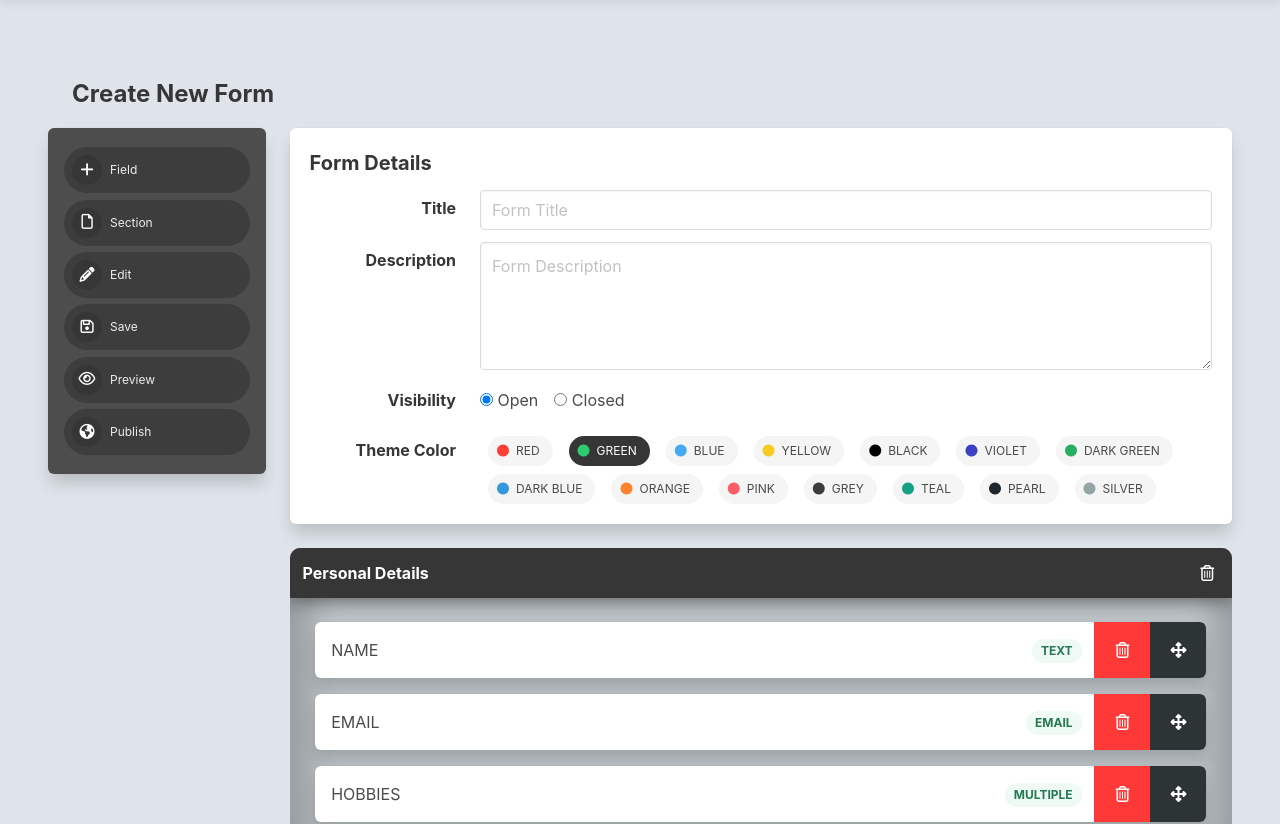
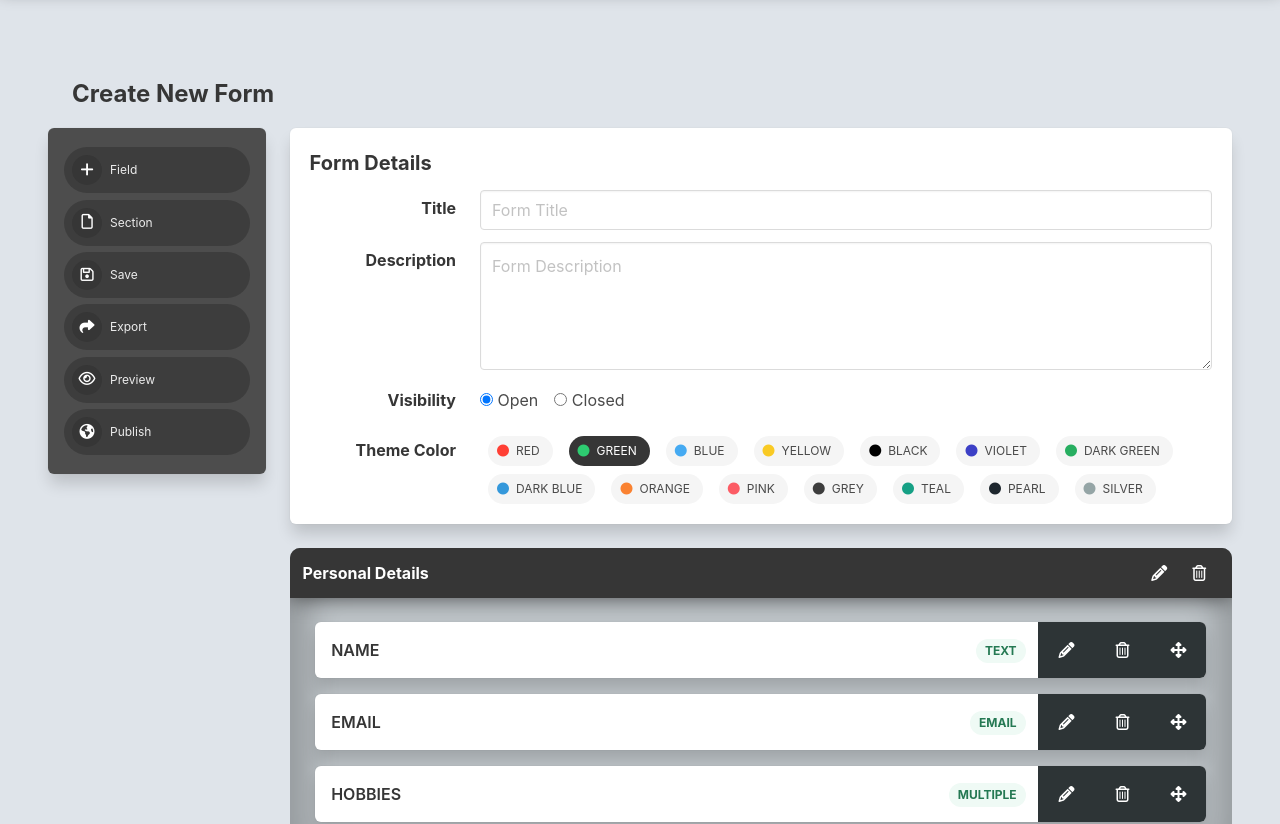
Before and after one commit to ujjawal-shrivastava/forms-dashboard, a React (Create React App) app: page /add in a window 1280 px wide. Shown: the top 824 px of the page. Built offline with nearby package versions, Linux system fonts and the light colour scheme.

Commit message:
Few Changes to UI and Add Delete Field

```diff
--- a/src/App.scss
+++ b/src/App.scss
@@ -57,6 +57,7 @@ body::-webkit-scrollbar-thumb {
   }
 
   .my-button:hover{
+    cursor: pointer;
     background-color: #808e9b;
     @media (max-width: 768px) {
       background-color:#3d3d3d;
@@ -139,13 +140,19 @@ body::-webkit-scrollbar-thumb {
     align-items: space-evenly;
   }
 
-
   .delete-control{
     display: flex;
     padding: 1rem;
     height: 100%;
+    background-color:  #2d3436; //#2d3436
+    align-self: stretch;
+    transition: ease 0.3s;
+
+  }
+  .delete-control:hover,.delete-control:active{
+    cursor: pointer;
     background-color: #ff3838;
-    align-self: stretch;
+
   }
   .move-control{
     display: flex;
@@ -153,6 +160,23 @@ body::-webkit-scrollbar-thumb {
     height: 100%;
     background-color: #2d3436;
     align-self: stretch;
+  }
+
+  .move-control:active{
+    background-color: #4b7bec;
+  }
+
+  .edit-control{
+    display: flex;
+    padding: 1rem;
+    height: 100%;
+    background-color:  #2d3436;
+    align-self: stretch;
+    transition: ease 0.3s;
+  }
+  .edit-control:hover,.edit-control:active{
+    cursor: pointer;
+    background-color: #ffa801;
   }
 }
 
--- a/src/pages/FormBuilder/FormBuilder.tsx
+++ b/src/pages/FormBuilder/FormBuilder.tsx
@@ -2,22 +2,97 @@ import React, { useState } from 'react'
 import FormSidebar from './FormComponents/SideBar/FormSidebar'
 import FormView from './FormComponents/FormView'
 import SidebarItem from './FormComponents/SideBar/SidebarItem'
+import {v4} from 'uuid'
 
 export default function FormBuilder(props: any) {
     document.title = "Untitled* - DeForm";
+    const item1 = {
+        id: v4(),
+        type: "text",
+        title: "Name",
+        props: {}
+    }
+
+    const item2 = {
+        id: v4(),
+        type: "email",
+        title: "Email",
+        props: {}
+    }
+
+    const item3 = {
+        id: v4(),
+        type: "number",
+        title: "Roll. No.",
+        props: {}
+    }
+
+    const item4 = {
+        id: v4(),
+        type: "choice",
+        title: "Gender dhhfhdfd dfjhdfjd bdufhudf uhdfiosfs ijsdfodf jshdfuishdf hhdsfiuisdf hisdfiusdf buisdfuisdf ugsdfgsdf buisdfduisdf isdfguisdgf biusdgfiugsdf bisdfigusdf",
+        props: {}
+    }
+
+    const item5 = {
+        id: v4(),
+        type: "multiple",
+        title: "Hobbies",
+        props: {}
+    }
+
+
+    const [state, setState] = useState(
+        {
+            "sections": [
+                {
+                    id: v4(),
+                    title: "Personal Details",
+                    components: [item1, item2, item5]
+                },
+                {
+                    id: v4(),
+                    title: "College Details",
+                    components: [item3, item4]
+                }
+            ]
+        }
+    )
+
+    const addItem = ()=>{
+        const item = {
+            id: v4(),
+            type: "text",
+            title: "New Field",
+            props: {}
+        }
+
+        state["sections"][state["sections"].length-1]["components"].push(item)
+    }
+
+    const addSection = ()=>{
+        const section = {
+            id: v4(),
+            title: "New Section",
+            components: []
+        }
+
+        state["sections"].push(section)
+    }
+
     return (
         <section className="section pt-5">
             <p><strong className="has-text-weight-bold is-size-4 ml-5 ">Create New Form</strong></p>
             <div className="columns">
                 <FormSidebar navHidden={props.navHidden}>
-                    <SidebarItem icon="fa-plus" text="Field" />
-                    <SidebarItem icon="fa-file-o" text="Section" />
-                    <SidebarItem icon="fa-pencil" text="Edit" />
+                    <SidebarItem icon="fa-plus" text="Field" onClick={addItem} />
+                    <SidebarItem icon="fa-file-o" text="Section" onClick={addSection} />
                     <SidebarItem icon="fa-floppy-o" text="Save" />
+                    <SidebarItem icon="fa-share" text="Export" />
                     <SidebarItem icon="fa-eye" text="Preview" />
                     <SidebarItem icon="fa-globe" text="Publish" />
                 </FormSidebar>
-                <FormView />
+                <FormView state={state} setState={setState}/>
             </div>
         </section>
     )
--- a/src/pages/FormBuilder/FormComponents/ComponentBuilder/BaseComponent.tsx
+++ b/src/pages/FormBuilder/FormComponents/ComponentBuilder/BaseComponent.tsx
@@ -4,14 +4,19 @@ export default function BaseComponent(props: any) {
     return (
         <div className="box" style={{ padding: "0rem", display: "flex", flexDirection: "row", justifyContent: "space-between", alignItems: "center", overflow: "hidden", margin: "1rem 0rem" }} >
             <div className="component-data">
-                <p className="px-4 py-4" style={{wordBreak:"break-word"}}>{props.component.title.toUpperCase()}</p>
+                <p className="px-4 py-4 has-text-dark has-text-weight-semibold" style={{wordBreak:"normal"}}>{props.component.title.toUpperCase()}</p>
                 <div style={{ padding: "0.8rem" }}>
                     <span className="tag is-link has-text-weight-bold is-success is-light is-rounded">{props.component.type.toUpperCase()}</span>
                 </div>
             </div>
             <div className="component-control">
+                <div className="edit-control">
+                    <span className="icon has-text-white" style={{ alignSelf: "center"  }}>
+                        <i className="fa fa-pencil"></i>
+                    </span>
+                </div>
                 <div className="delete-control">
-                    <span className="icon has-text-white" style={{ alignSelf: "center" }}>
+                    <span className="icon has-text-white" style={{ alignSelf: "center"   }}>
                         <i className="fa fa-trash-o"></i>
                     </span>
                 </div>
--- a/src/pages/FormBuilder/FormComponents/FormView.tsx
+++ b/src/pages/FormBuilder/FormComponents/FormView.tsx
@@ -1,67 +1,12 @@
-import React, { useState } from 'react'
+import React from 'react'
 import HeadSection from './HeadSection/HeadSection'
-import {v4} from 'uuid'
 import BaseArea from './SectionBuilder/BaseArea'
 
-export default function FormView() {
-
-    const item1 = {
-        id: v4(),
-        type: "text",
-        title: "Name",
-        props: {}
-    }
-
-    const item2 = {
-        id: v4(),
-        type: "email",
-        title: "Email",
-        props: {}
-    }
-
-    const item3 = {
-        id: v4(),
-        type: "number",
-        title: "Roll. No.",
-        props: {}
-    }
-
-    const item4 = {
-        id: v4(),
-        type: "choice",
-        title: "Gender",
-        props: {}
-    }
-
-    const item5 = {
-        id: v4(),
-        type: "multiple",
-        title: "Hobbies",
-        props: {}
-    }
-
-
-    const [state, setState] = useState(
-        {
-            "sections": [
-                {
-                    id: v4(),
-                    title: "Personal Details",
-                    components: [item1, item2, item5]
-                },
-                {
-                    id: v4(),
-                    title: "College Details",
-                    components: [item3, item4]
-                }
-            ]
-        }
-    )
-
+export default function FormView(props:any) {
     return (
         <div className="column">
             <HeadSection />
-            <BaseArea state={state} setState={setState} />
+            <BaseArea state={props.state} setState={props.setState} />
         </div>
     )
 }
--- a/src/pages/FormBuilder/FormComponents/SectionBuilder/Section.tsx
+++ b/src/pages/FormBuilder/FormComponents/SectionBuilder/Section.tsx
@@ -21,9 +21,14 @@ export default function Section(props: any) {
         <div className="drop-section" >
             <div className="section-title has-text-white has-text-weight-bold">
                 <p>{props.section.title}</p>
-                <span className="icon">
-                    <i className="fa fa-trash-o"></i>
-                </span>
+                <div className="section-control-box">
+                    <span className="icon mx-2" style={{cursor:"pointer"}}>
+                        <i className="fa fa-pencil"></i>
+                    </span>
+                    <span className="icon mx-2" style={{cursor:"pointer"}}>
+                        <i className="fa fa-trash-o"></i>
+                    </span>
+                </div>
             </div>
         <Droppable droppableId={props.index.toString()}>
             {(provided) => {
--- a/src/pages/FormBuilder/FormComponents/SideBar/SidebarItem.tsx
+++ b/src/pages/FormBuilder/FormComponents/SideBar/SidebarItem.tsx
@@ -4,12 +4,13 @@ import React from 'react'
 interface SidebarItemsProps {
     icon:string,
     text:string,
+    onClick?:any
 }
 
 
 export default function SidebarItem(props:SidebarItemsProps) {
     return (
-        <div className="my-button" onClick={()=>{alert("Yo I am clicked!")}}>
+        <div className="my-button" onClick={props.onClick}>
             <button className="button mx-2 is-small is-dark" style={{ borderRadius: "50%" }}>
                 <span className="icon is-small">
                     <i className={`fa ${props.icon} fa-lg`}></i>
```
Also changed, not shown: src/pages/FormBuilder/FormComponents/ComponentBuilder/ComponentControl.tsx (added, +11 -0 lines).
